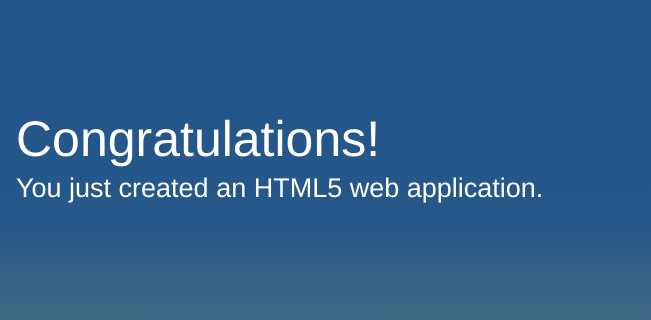
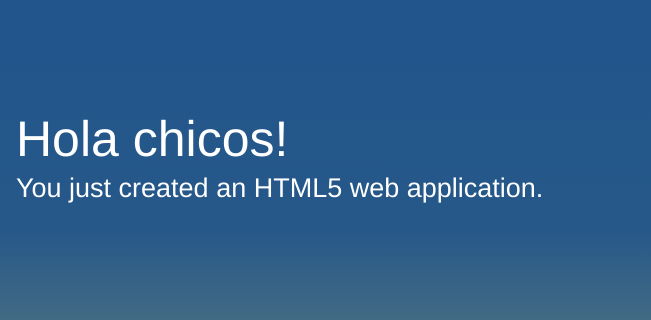
Before and after one commit to caohunicomfacauca/UnicomfacaucaTest, a plain HTML site: page webpage/index.html in a window 1280 px wide. Shown: the part 171-491 px from the top of the page, 629-1280 px from the left. Drawn offline with Linux system fonts and the light colour scheme.

Commit message:
Update index.html
Prueba con los chicos de la charla

```diff
--- a/webpage/index.html
+++ b/webpage/index.html
@@ -58,7 +58,7 @@
         <div class="message">
             <a class="twitter-link" href="https://twitter.com/home/?status=I%20created%20a%20project%20with%20AWS%20CodeStar!%20%23AWS%20%23AWSCodeStar%20https%3A%2F%2Faws.amazon.com%2Fcodestar"><img src="img/tweet.svg" /></a>
             <div class="text">
-                <h1>Congratulations!</h1>
+                <h1>Hola chicos!</h1>
                 <h2>You just created an HTML5 web application.</h2>
             </div>
         </div>
```
